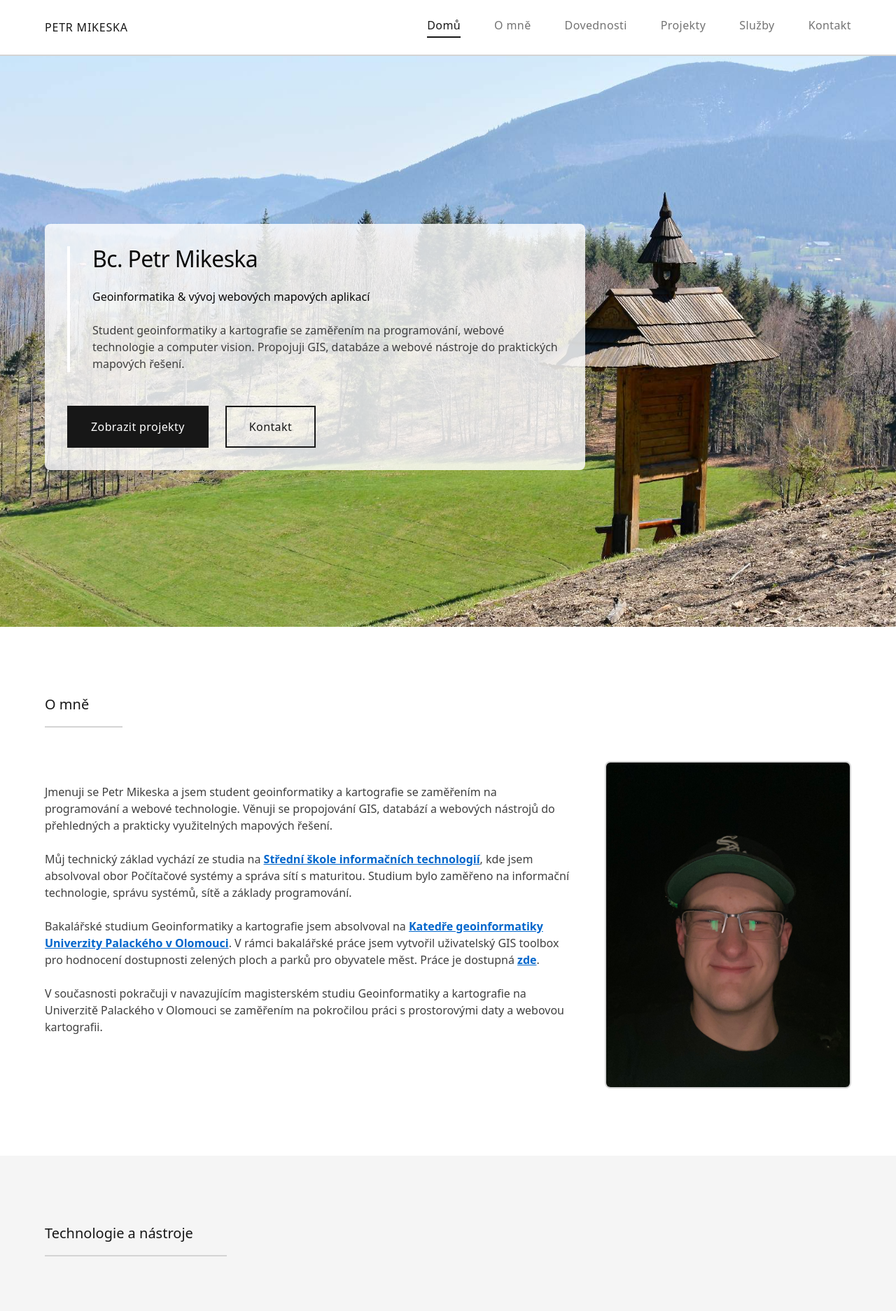
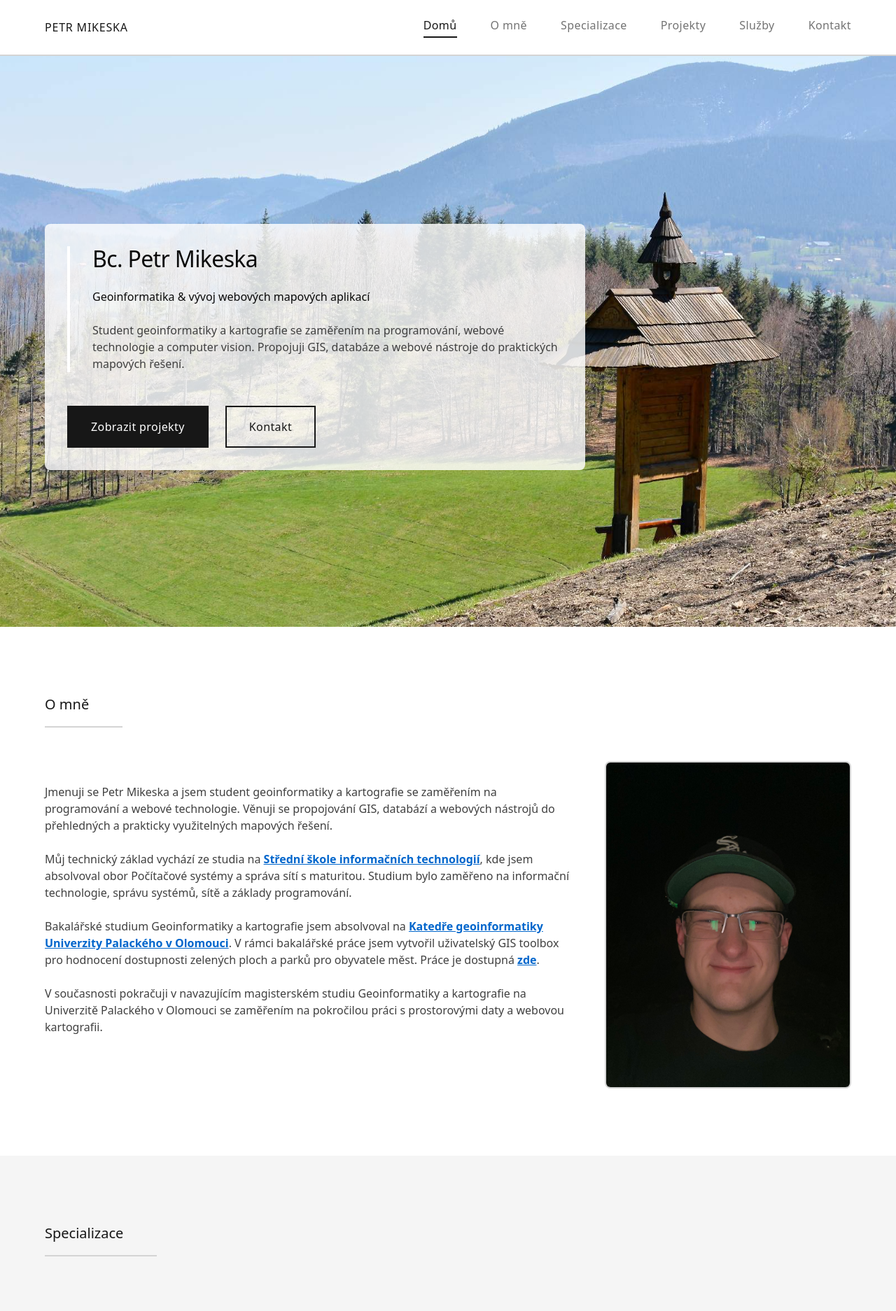
Before and after one commit to MetrPikeska/petrmikeska, a React (Vite) app: page / in a window 1280 px wide. Shown: the top 1874 px of the page at 70% size. Built offline with nearby package versions, Linux system fonts and the light colour scheme.

Commit message:
fix: Update navigation labels and add URLs to project cards for clarity and accessibility

```diff
--- a/src/components/Navigation.tsx
+++ b/src/components/Navigation.tsx
@@ -9,7 +9,7 @@ export function Navigation({ activeSection, onNavigate }: NavigationProps) {
   const navItems = [
     { id: 'home', label: 'Domů' },
     { id: 'about', label: 'O mně' },
-    { id: 'skills', label: 'Dovednosti' },
+    { id: 'skills', label: 'Specializace' },
     { id: 'projects', label: 'Projekty' },
     { id: 'services', label: 'Služby' },
     { id: 'contact', label: 'Kontakt' }
--- a/src/components/ProjectCard.tsx
+++ b/src/components/ProjectCard.tsx
@@ -5,10 +5,11 @@ interface ProjectCardProps {
   title: string;
   description: string;
   tags: string[];
+  url?: string;
 }
 
-export function ProjectCard({ title, description, tags }: ProjectCardProps) {
-  return (
+export function ProjectCard({ title, description, tags, url }: ProjectCardProps) {
+  const CardContent = (
     <div className="border-2 border-neutral-300 bg-white hover:border-neutral-900 transition-colors group">
       <div className="p-8">
         <div className="flex justify-between items-start mb-4">
@@ -35,4 +36,14 @@ export function ProjectCard({ title, description, tags }: ProjectCardProps) {
       </div>
     </div>
   );
+
+  if (url) {
+    return (
+      <a href={url} target="_blank" rel="noopener noreferrer" className="block">
+        {CardContent}
+      </a>
+    );
+  }
+
+  return CardContent;
 }
--- a/src/components/Projects.tsx
+++ b/src/components/Projects.tsx
@@ -7,25 +7,29 @@ export function Projects() {
     {
     title: 'Bakalářská práce – dostupnost zelených ploch ve městech',
     description: 'Vývoj uživatelského GIS toolboxu pro hodnocení dostupnosti zelených ploch a parků pro obyvatele měst. Řešení využívá prostorové analýzy, síťovou analýzu a automatizované zpracování dat s cílem podpořit rozhodování v oblasti územního plánování a kvality života ve městech.',
-    tags: ['GIS', 'Python', 'Prostorové analýzy', 'Výzkum']
+    tags: ['GIS', 'Python', 'Prostorové analýzy', 'Výzkum'],
+    url: 'https://www.geoinformatics.upol.cz/dprace/bakalarske/mikeska25/'
     }
     ,
     {
       title: 'GEOTE Klima – webová platforma pro klimatická data',
       description: 'Webová aplikace pro analýzu a vizualizaci klimatických a environmentálních dat. Projekt propojuje prostorová data uložená v PostGIS s REST API a interaktivním webovým rozhraním, které umožňuje přehlednou práci s klimatickými indikátory, mapami a grafy.',
-      tags: ['GIS', 'Klima', 'PostGIS', 'Web',]
+      tags: ['GIS', 'Klima', 'PostGIS', 'Web',],
+      url: 'https://github.com/MetrPikeska/geote-klima-ui'
     }
     ,
     {
       title: 'Geo Places Quiz – interaktivní geografický kvíz',
       description: 'Interaktivní webová aplikace zaměřená na procvičování geografických znalostí formou kvízu. Projekt kombinuje práci s geografickými daty, mapovou logiku a webové technologie s cílem vytvořit zábavný a edukativní nástroj.',
-      tags: ['Web', 'JavaScript', 'PostGIS', 'Interaktivní aplikace']
+      tags: ['Web', 'JavaScript', 'PostGIS', 'Interaktivní aplikace'],
+      url: 'https://github.com/MetrPikeska/geo-places-quiz'
     }
     ,
     {
       title: 'VYGEO OPALENA – interaktivní GIS pro správu lyžařského areálu',
       description: 'Webová GIS aplikace pro správu, monitoring a analýzu prostorových dat v lyžařském areálu Opálená v Beskydech. Projekt propojuje webové mapy, geoinformatiku a IoT prvky pro práci s provozními daty, počasím, výškovými informacemi a fotografickou dokumentací. Součástí jsou analytické nástroje, autentizace uživatelů a experimentální AI detekce objektů pomocí modelu YOLOv8.',
-      tags: ['GIS', 'Webové mapy', 'IoT', 'AI', 'PostGIS', 'Vývoj']
+      tags: ['GIS', 'Webové mapy', 'IoT', 'AI', 'PostGIS', 'Vývoj'],
+      url: 'https://github.com/MetrPikeska/VYGEO'
     },
     {
       title: 'Znečištění ovzduší v Moravskoslezském kraji – kartografická analýza',
--- a/src/components/Skills.tsx
+++ b/src/components/Skills.tsx
@@ -17,7 +17,7 @@ export function Skills() {
   ];
 
   return (
-    <SectionWrapper id="skills" title="Technologie a nástroje" background="gray">
+    <SectionWrapper id="skills" title="Specializace" background="gray">
       <div className="grid grid-cols-5 gap-6">
         {skills.map((skill, index) => {
           const Icon = skill.icon;
```
